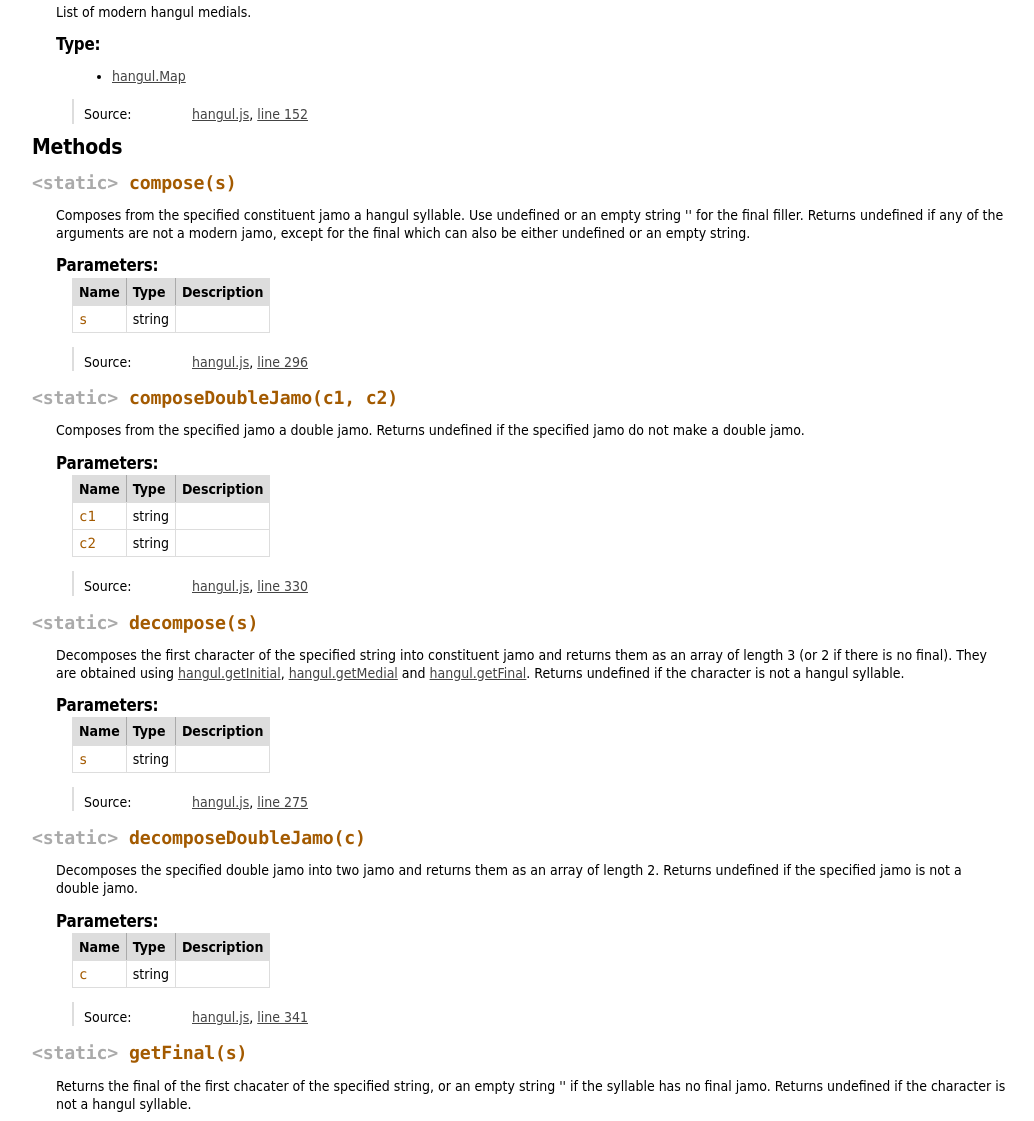
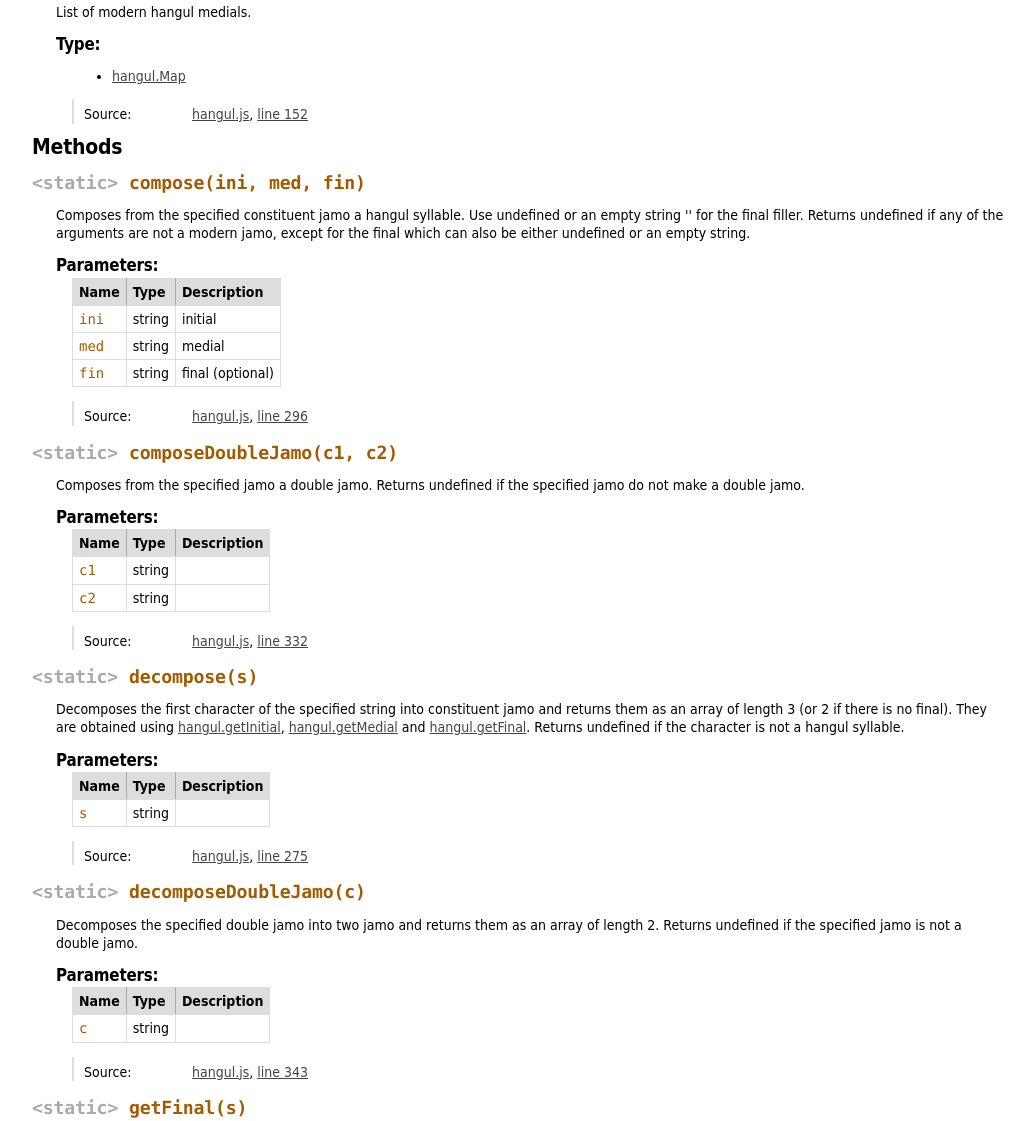
Before and after one commit to clee704/hangul-js, a plain HTML site: page hangul.html in a window 1280 px wide. Shown: the part 925-2046 px from the top of the page, without its empty margins (0-1034 px from the left). Drawn offline with Linux system fonts and the light colour scheme.

Commit message:
Fix incorrect @param comment

```diff
--- a/hangul.html
+++ b/hangul.html
@@ -382,7 +382,7 @@ list overlap with the characters in <a href="hangul.html#finals">hangul.finals</
         <dl>
 
 <dt>
-    <h4 class="name" id="compose"><span class="type-signature">&lt;static> </span>compose<span class="signature">(s)</span><span class="type-signature"></span></h4>
+    <h4 class="name" id="compose"><span class="type-signature">&lt;static> </span>compose<span class="signature">(ini, med, fin)</span><span class="type-signature"></span></h4>
 
 
 </dt>
@@ -427,7 +427,7 @@ also be either undefined or an empty string.
 
         <tr>
 
-                <td class="name"><code>s</code></td>
+                <td class="name"><code>ini</code></td>
 
 
             <td class="type">
@@ -443,7 +443,53 @@ also be either undefined or an empty string.
 
 
 
-            <td class="description last"></td>
+            <td class="description last">initial</td>
+        </tr>
+
+
+
+        <tr>
+
+                <td class="name"><code>med</code></td>
+
+
+            <td class="type">
+
+
+<span class="param-type">string</span>
+
+
+
+            </td>
+
+
+
+
+
+            <td class="description last">medial</td>
+        </tr>
+
+
+
+        <tr>
+
+                <td class="name"><code>fin</code></td>
+
+
+            <td class="type">
+
+
+<span class="param-type">string</span>
+
+
+
+            </td>
+
+
+
+
+
+            <td class="description last">final (optional)</td>
         </tr>
 
 
@@ -615,7 +661,7 @@ the specified jamo do not make a double jamo.
 
     <dt class="tag-source">Source:</dt>
     <dd class="tag-source"><ul class="dummy"><li>
-        <a href="hangul.js.html">hangul.js</a>, <a href="hangul.js.html#line330">line 330</a>
+        <a href="hangul.js.html">hangul.js</a>, <a href="hangul.js.html#line332">line 332</a>
     </li></ul></dd>
 
 
@@ -855,7 +901,7 @@ jamo.
 
     <dt class="tag-source">Source:</dt>
     <dd class="tag-source"><ul class="dummy"><li>
-        <a href="hangul.js.html">hangul.js</a>, <a href="hangul.js.html#line341">line 341</a>
+        <a href="hangul.js.html">hangul.js</a>, <a href="hangul.js.html#line343">line 343</a>
     </li></ul></dd>
 
 
@@ -1685,7 +1731,7 @@ palatalization.
 
     <dt class="tag-source">Source:</dt>
     <dd class="tag-source"><ul class="dummy"><li>
-        <a href="hangul.js.html">hangul.js</a>, <a href="hangul.js.html#line357">line 357</a>
+        <a href="hangul.js.html">hangul.js</a>, <a href="hangul.js.html#line359">line 359</a>
     </li></ul></dd>
 
 
@@ -2086,7 +2132,7 @@ modern hangul syllables (U+AC00-U+D7A3).
 <br clear="both">
 
 <footer>
-    Documentation generated by <a href="https://github.com/jsdoc3/jsdoc">JSDoc 3.2.0-dev</a> on Mon Apr 22 2013 03:29:38 GMT+0900 (KST)
+    Documentation generated by <a href="https://github.com/jsdoc3/jsdoc">JSDoc 3.2.0-dev</a> on Tue Apr 23 2013 23:11:28 GMT+0900 (KST)
 </footer>
 
 <script> prettyPrint(); </script>
```
Also changed, not shown: hangul-dubeol.js.html (+1 -1 lines), hangul-misc.js.html (+1 -1 lines), hangul-sebeol.js.html (+1 -1 lines), hangul.Map.html (+1 -1 lines), hangul.Set.html (+1 -1 lines), hangul.dubeol.Automaton.html (+1 -1 lines), hangul.dubeol.html (+1 -1 lines), hangul.js.html (+4 -2 lines), hangul.misc.html (+1 -1 lines), hangul.sebeol.Automaton.html (+1 -1 lines), hangul.sebeol.html (+1 -1 lines), index.html (+1 -1 lines).
